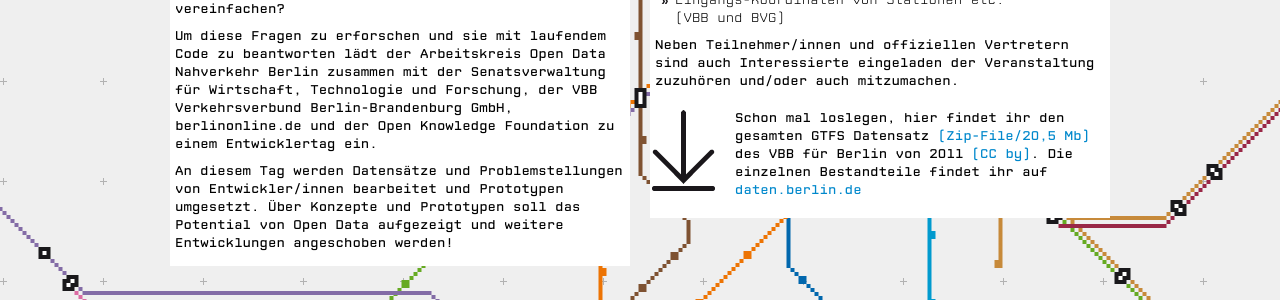
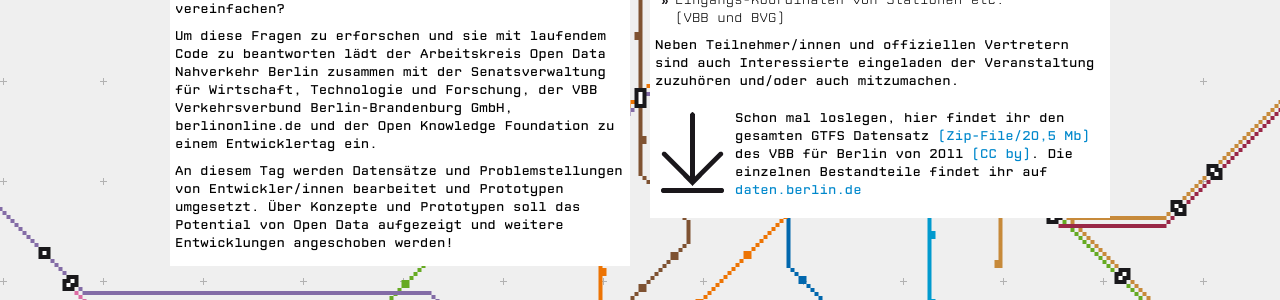
Before and after one commit to okfde/berlin.appsandthecity, a Jekyll site: the page built from index.html, in a window 1280 px wide. Shown: the part 322-622 px from the top of the page. Built offline with Jekyll 4.4.1, drawn with Linux system fonts in a browser that asks for light colours; nearby versions of some CDN libraries; Markdown is read by kramdown in place of the engine named in the settings.

Commit message:
Updated index.html

```diff
--- a/index.html
+++ b/index.html
@@ -21,7 +21,7 @@ title: Willkommen
 
     <div class="row">
       <div class="span1" style="text-align:center">
-        <img src="img/pfeil2.png" alt="Pfeil" "padding-left: 9px;">
+        <img src="img/pfeil2.png" alt="Pfeil" style="padding-left:9px; padding-top:2px">
       </div>
       <div class="span5">
         <p>
```
